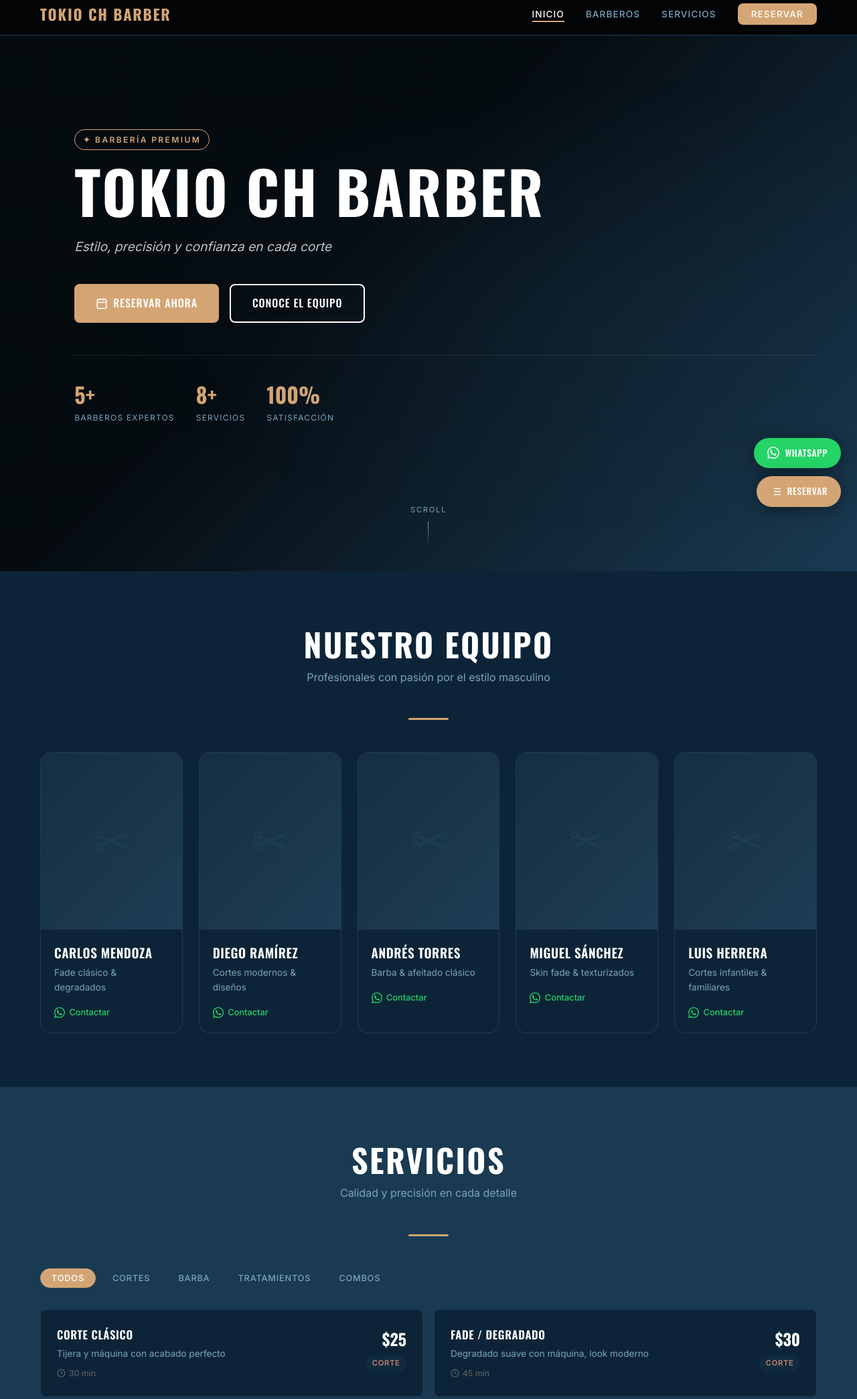
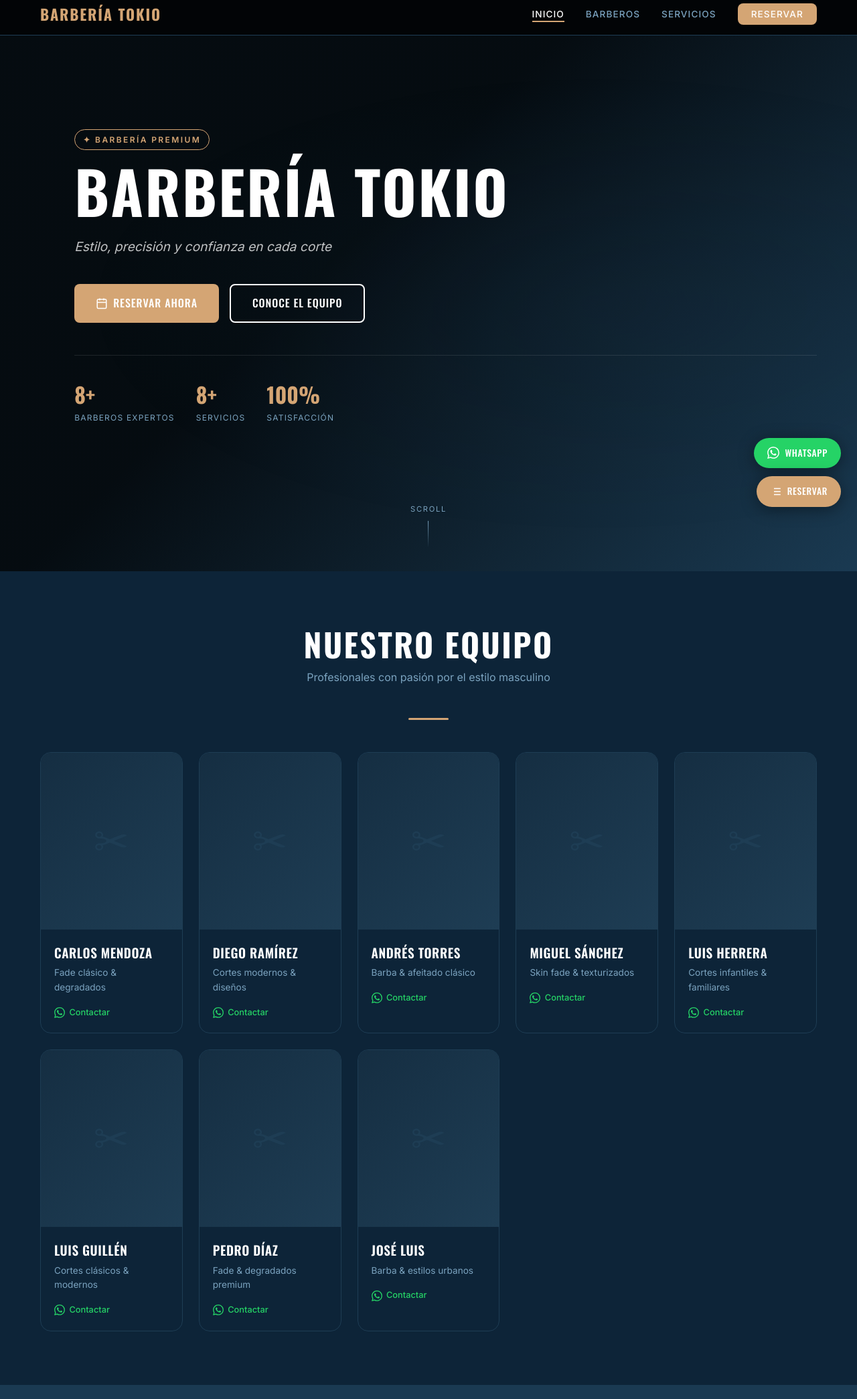
Before and after one commit to lagaalfonso-a11y/barber-web, a plain HTML site: page index.html in a window 1280 px wide. Shown: the part 11-2100 px from the top of the page at 67% size. Drawn offline with nearby package versions, Linux system fonts and the light colour scheme.

Commit message:
Barbería Tokio: nuevo nombre + 3 barberos nuevos (Luis Guillén, Pedro Díaz, José Luis)

```diff
--- a/config.js
+++ b/config.js
@@ -4,8 +4,8 @@
 // ============================================================
 
 const BUSINESS_CONFIG = {
-  businessId: "Tokio CH Barber ",
-  name: "Tokio CH Barber",
+  businessId: "Barbería Tokio",
+  name: "Barbería Tokio",
   tagline: "Estilo, precisión y confianza en cada corte",
   phone: "56956854652",
   address: "San Diego 161, Santiago Centro",
@@ -84,6 +84,33 @@ const BUSINESS_CONFIG = {
       whatsapp: "56912345005",
       active: true,
       order: 5
+    },
+    {
+      id: "barber_006",
+      name: "Luis Guillén",
+      specialty: "Cortes clásicos & modernos",
+      photo: "",
+      whatsapp: "56912345006",
+      active: true,
+      order: 6
+    },
+    {
+      id: "barber_007",
+      name: "Pedro Díaz",
+      specialty: "Fade & degradados premium",
+      photo: "",
+      whatsapp: "56912345007",
+      active: true,
+      order: 7
+    },
+    {
+      id: "barber_008",
+      name: "José Luis",
+      specialty: "Barba & estilos urbanos",
+      photo: "",
+      whatsapp: "56912345008",
+      active: true,
+      order: 8
     }
   ],
 
--- a/index.html
+++ b/index.html
@@ -4,7 +4,7 @@
   <meta charset="UTF-8" />
   <meta name="viewport" content="width=device-width, initial-scale=1.0" />
   <meta name="description" content="Reserva tu cita online. Barbería premium con los mejores profesionales." />
-  <title>SAN Diego BARBER</title>
+  <title>Barbería Tokio</title>
 
   <!-- Fonts -->
   <link rel="preconnect" href="https://fonts.googleapis.com" />
@@ -62,7 +62,7 @@
 <nav id="main-nav" role="navigation" aria-label="Navegación principal">
   <div class="nav-inner">
     <a href="#home" class="nav-logo" data-nav="home">
-      <span data-business-name>SAN Diego BARBER</span>
+      <span data-business-name>Barbería Tokio</span>
     </a>
     <button class="nav-hamburger" id="nav-hamburger" aria-label="Menú" aria-expanded="false">
       <span></span><span></span><span></span>
@@ -86,7 +86,7 @@
     <div class="hero-content container">
       <span class="hero-eyebrow animate-fadeInUp stagger-1">✦ Barbería Premium</span>
       <h1 class="hero-title animate-fadeInUp stagger-2">
-        <span data-business-name>Barberia Tokio CH</span>
+        <span data-business-name>Barbería Tokio</span>
       </h1>
       <p class="hero-tagline animate-fadeInUp stagger-3" data-business-tagline>
         Estilo, precisión y confianza en cada corte
@@ -100,7 +100,7 @@
       </div>
       <div class="hero-stats animate-fadeInUp stagger-5">
         <div>
-          <div class="hero-stat-value">5+</div>
+          <div class="hero-stat-value">8+</div>
           <div class="hero-stat-label">Barberos expertos</div>
         </div>
         <div>
@@ -278,9 +278,9 @@
   <div class="container">
     <div class="footer-inner">
       <div>
-        <div class="footer-logo"><span data-business-name>SAN Diego BARBER</span></div>
+        <div class="footer-logo"><span data-business-name>Barbería Tokio</span></div>
         <p class="footer-desc" data-business-tagline>Estilo, precisión y confianza en cada corte.</p>
-        <p style="color:var(--color-text-muted);font-size:0.85rem;" data-business-address>123 Main St, San Diego, CA</p>
+        <p style="color:var(--color-text-muted);font-size:0.85rem;" data-business-address>San Diego 161, Santiago Centro</p>
       </div>
       <div>
         <div class="footer-col-title">Navegación</div>
@@ -301,7 +301,7 @@
       </div>
     </div>
     <div class="footer-bottom">
-      <span>© <span id="footer-year"></span> <span data-business-name>SAN Diego BARBER</span>. Todos los derechos reservados.</span>
+      <span>© <span id="footer-year"></span> <span data-business-name>Barbería Tokio</span>. Todos los derechos reservados.</span>
       <span style="color:var(--color-border);">Sistema de reservas online</span>
     </div>
   </div>
```
